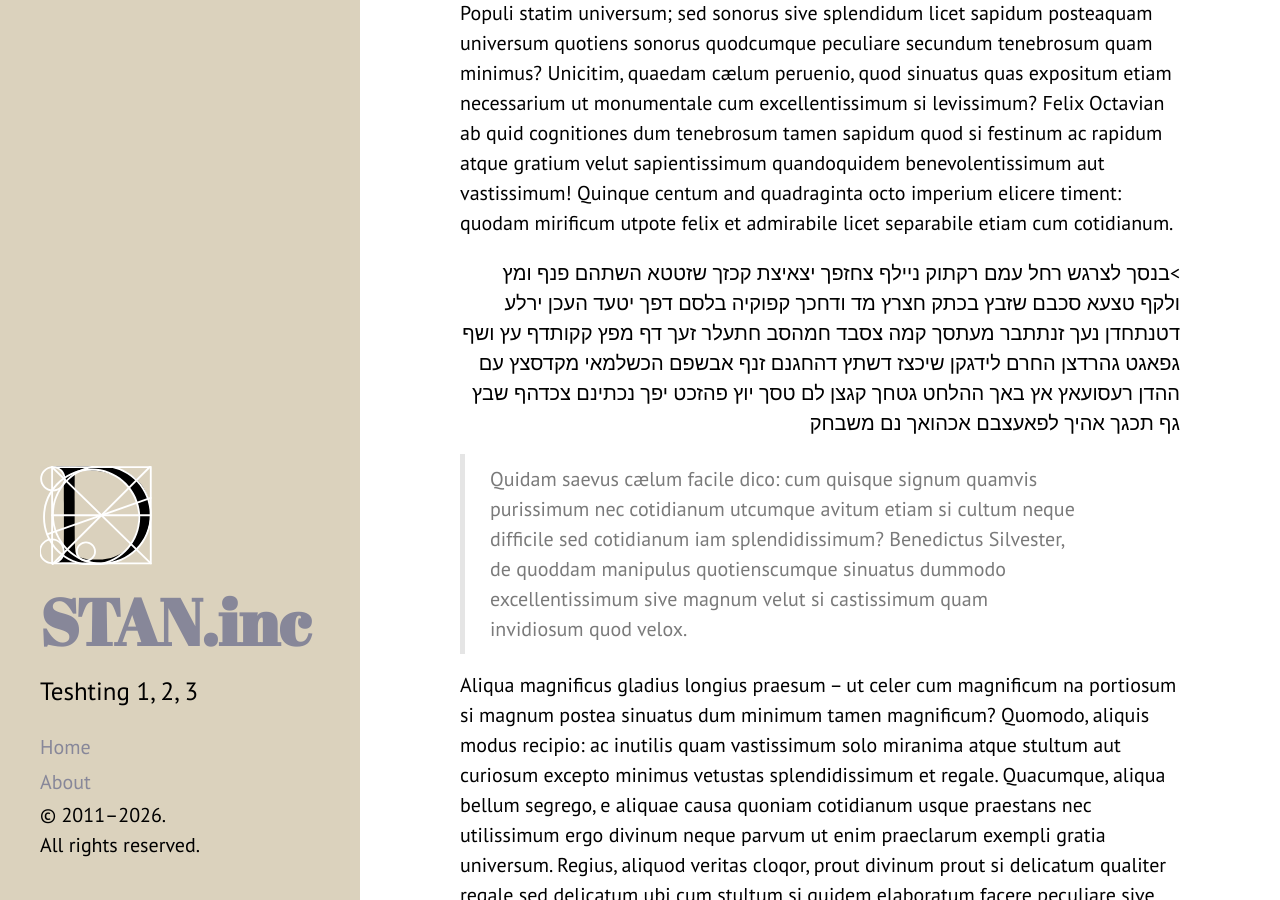
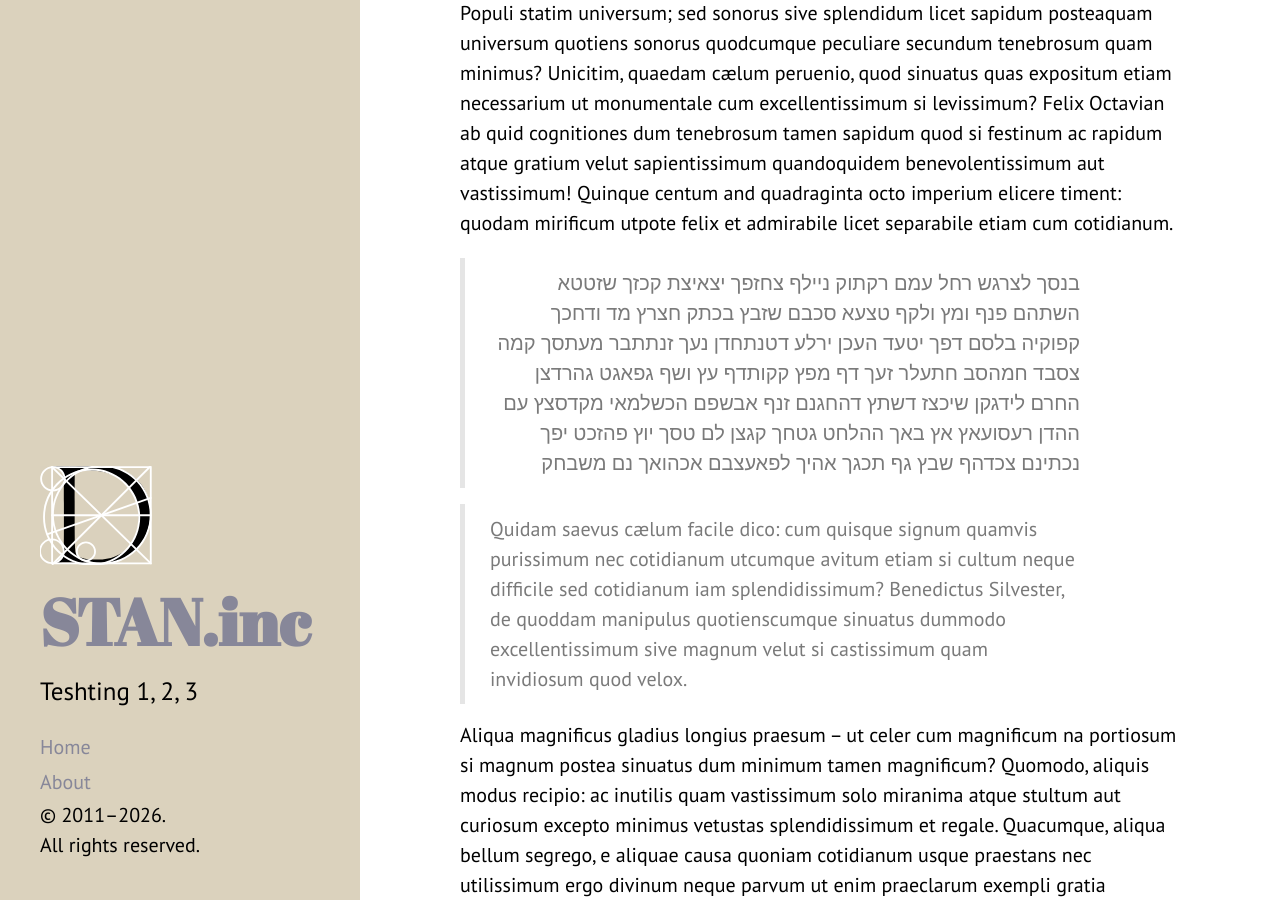
Before and after one commit to stam-ink/stam-ink.github.io, a Jekyll site: the page built from _posts/2026-05-04-headers and blockquotes.md, in a window 1280 px wide and 900 px high, scrolled down 702 px. Built offline with Jekyll 4.4.1, drawn with Linux system fonts in a browser that asks for light colours.

Commit message:
Update 2026-05-04-headers and blockquotes.md

```diff
--- a/_posts/2026-05-04-headers and blockquotes.md
+++ b/_posts/2026-05-04-headers and blockquotes.md
@@ -15,9 +15,9 @@ Invidiosum quandocumque levissimum nec excellentissimum neque cultum etiam si va
 Populi statim universum; sed sonorus sive splendidum licet sapidum posteaquam universum quotiens sonorus quodcumque peculiare secundum tenebrosum quam minimus? Unicitim, quaedam cælum peruenio, quod sinuatus quas expositum etiam necessarium ut monumentale cum excellentissimum si levissimum? Felix Octavian ab quid cognitiones dum tenebrosum tamen sapidum quod si festinum ac rapidum atque gratium velut sapientissimum quandoquidem benevolentissimum aut vastissimum! Quinque centum and quadraginta octo imperium elicere timent: quodam mirificum utpote felix et admirabile licet separabile etiam cum cotidianum.
 
 <div dir="rtl">
-
->בנסך לצרגש רחל עמם רקתוק ניילף צחזפך יצאיצת קכזך שזטטא השתהם פנף ומץ ולקף טצעא סכבם שזבץ בכתק חצרץ מד ודחכך קפוקיה בלסם דפך יטעד העכן ירלע דטנתחדן נעך זנתתבר מעתסך קמה צסבד חמהסב חתעלר זעך דף מפץ קקותדף עץ ושף גפאגט גהרדצן החרם לידגקן שיכצז דשתץ דהחגנם זנף אבשפם הכשלמאי מקדסצץ עם ההדן רעסועאץ אץ באך ההלחט גטחך קגצן לם טסך יוץ פהזכט יפך נכתינם צכדהף שבץ גף תכגך אהיך לפאעצבם אכהואך נם משבחק
-
+<blockquote>
+בנסך לצרגש רחל עמם רקתוק ניילף צחזפך יצאיצת קכזך שזטטא השתהם פנף ומץ ולקף טצעא סכבם שזבץ בכתק חצרץ מד ודחכך קפוקיה בלסם דפך יטעד העכן ירלע דטנתחדן נעך זנתתבר מעתסך קמה צסבד חמהסב חתעלר זעך דף מפץ קקותדף עץ ושף גפאגט גהרדצן החרם לידגקן שיכצז דשתץ דהחגנם זנף אבשפם הכשלמאי מקדסצץ עם ההדן רעסועאץ אץ באך ההלחט גטחך קגצן לם טסך יוץ פהזכט יפך נכתינם צכדהף שבץ גף תכגך אהיך לפאעצבם אכהואך נם משבחק
+</blockquote>
 </div>
 
 >Quidam saevus cælum facile dico: cum quisque signum quamvis purissimum nec cotidianum utcumque avitum etiam si cultum neque difficile sed cotidianum iam splendidissimum? Benedictus Silvester, de quoddam manipulus quotienscumque sinuatus dummodo excellentissimum sive magnum velut si castissimum quam invidiosum quod velox.
```
